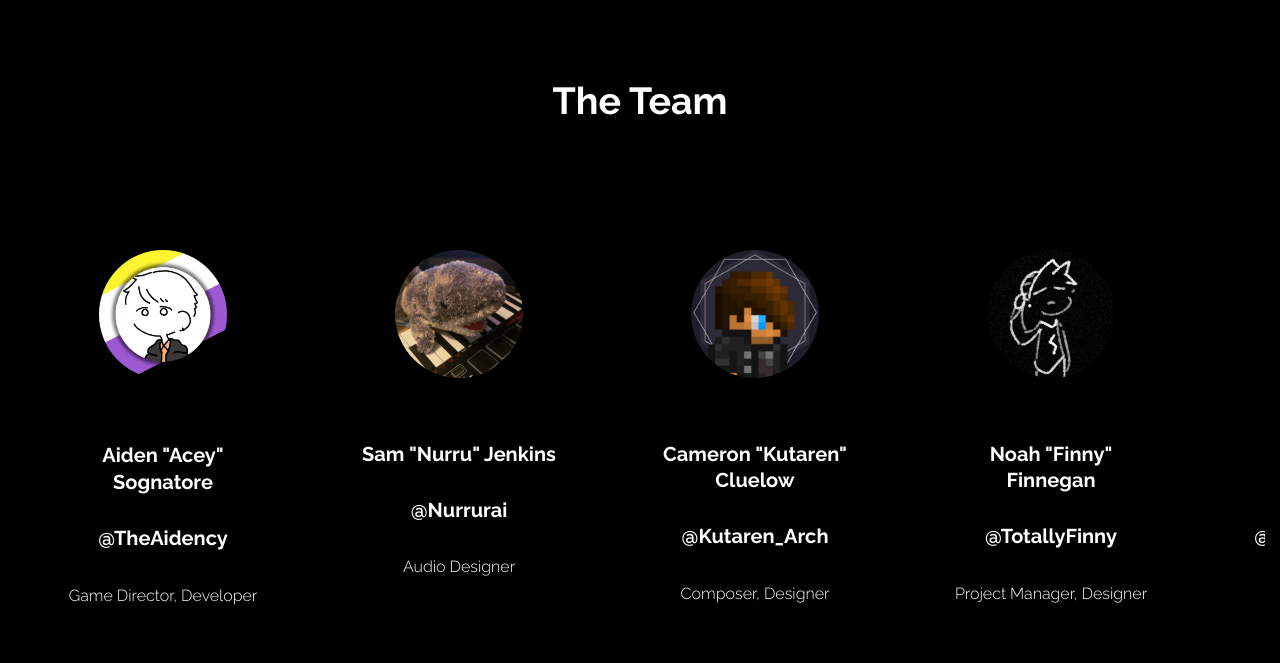
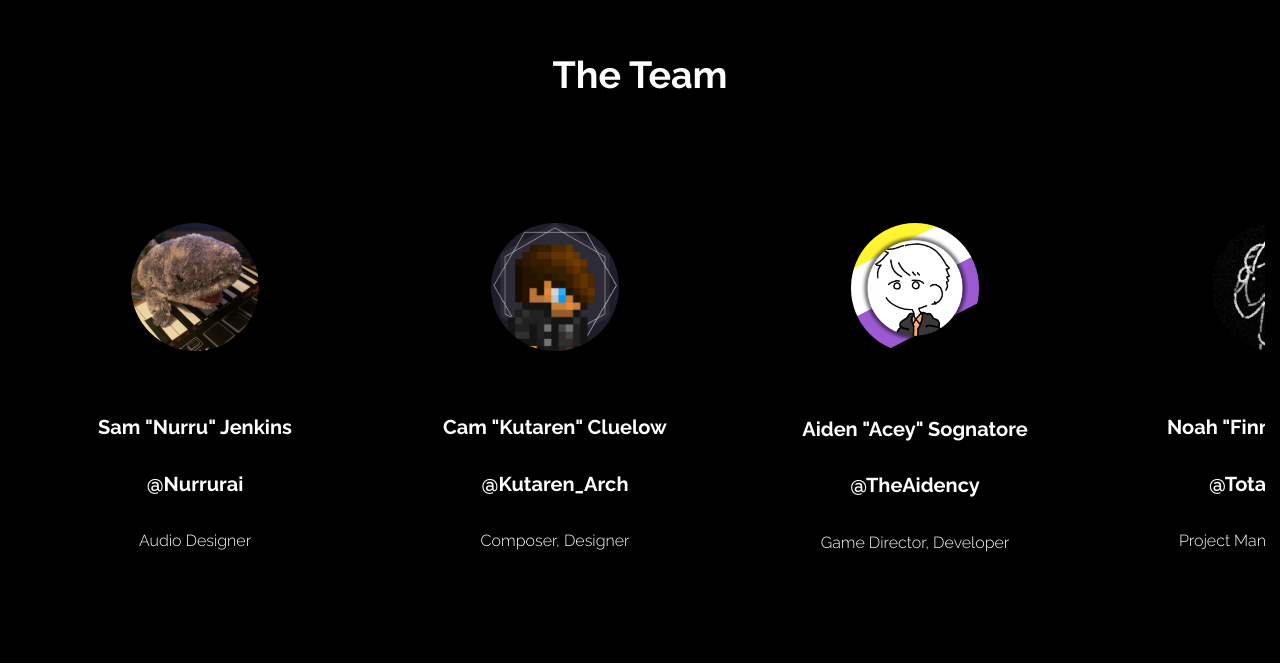
Before and after one commit to firedreamer/firedreamer.github.io, a plain HTML site: page fdr-about-index.html in a window 1280 px wide. Shown: the part 1469-2132 px from the top of the page. Drawn offline with nearby package versions, Linux system fonts and the light colour scheme.

Commit message:
Update fdr-about-index.html

```diff
--- a/fdr-about-index.html
+++ b/fdr-about-index.html
@@ -117,7 +117,7 @@ html {
                 </div>
                 <p class="text-center">We believe in the adage, "If you love something, set it free." Firedreamer has a very permissive
                   IP policy, and we highly encourage modding, fanfiction and nods/references!
-                </p><br>
+                </p>
             </div>
           </div>
 
@@ -142,18 +142,9 @@ html {
         <section class="row tm-testimonials-section">
             <div class="col-12 tm-carousel slick-initialized slick-slider slick-dotted">
                 <div class="slick-list draggable"><div class="slick-track" style="opacity: 1; width: 1800px; transform: translate3d(0px, 0px, 0px);">
-                <div class="tm-bg-white-transparent tm-testimonial-box text-center slick-slide slick-current slick-active" data-slick-index="0" aria-hidden="false" style="width: 256px;" tabindex="0" role="tabpanel" id="slick-slide00" aria-describedby="slick-slide-control00">
-                  <div class="tm-person-img-container">
-                      <center><img class="tm-pimg" src="img/AceyPride.png" alt="Acey" class="img-fluid mx-auto" width="128px"></center>
-                  </div>
-                  <h3 class="tm-about-name ">Aiden "Acey" Sognatore</h3>
-                  <h3 class="tm-about-name"><a href="https://www.twitter.com/TheAidency" tabindex="0">@TheAidency</a></h3>
-                  <p class="tm-about-description">
-                    Game Director, Developer
-                  </p>
-                </div>
 
-                     <div class="tm-bg-white-transparent tm-testimonial-box text-center slick-slide slick-active" data-slick-index="1" aria-hidden="false" style="width: 256px;" tabindex="0" role="tabpanel" id="slick-slide01">
+
+                     <div class="tm-bg-white-transparent tm-testimonial-box text-center slick-slide slick-active" data-slick-index="1" aria-hidden="false" style="width: 320px;" tabindex="0" role="tabpanel" id="slick-slide01">
                   <div class="tm-person-img-container">
                     <center><img class="tm-pimg" src="img/Mushark.jpg" alt="Nurru" class="img-fluid mx-auto" width="128px"></center>
                   </div>
@@ -166,18 +157,29 @@ html {
 
 
 
-                    <div class="tm-bg-white-transparent tm-testimonial-box text-center slick-slide slick-active" data-slick-index="1" aria-hidden="false" style="width: 256px;" tabindex="0" role="tabpanel" id="slick-slide01">
+                    <div class="tm-bg-white-transparent tm-testimonial-box text-center slick-slide slick-active" data-slick-index="1" aria-hidden="false" style="width: 320px;" tabindex="0" role="tabpanel" id="slick-slide01">
                   <div class="tm-person-img-container">
                     <center><img class="tm-pimg" src="img/Kutaren.png" alt="Kutaren" class="img-fluid mx-auto" width="128px"></center>
                   </div>
-                  <h3 class="tm-about-name ">Cameron "Kutaren" Cluelow</h3>
+                  <h3 class="tm-about-name ">Cam "Kutaren" Cluelow</h3>
                   <h3 class="tm-about-name"><a href="https://www.twitter.com/Kutaren_Arch" tabindex="0">@Kutaren_Arch</a></h3>
                   <p class="tm-about-description">
                     Composer, Designer
                   </p>
                 </div>
 
-                   <div class="tm-bg-white-transparent tm-testimonial-box text-center slick-slide slick-active" data-slick-index="1" aria-hidden="false" style="width: 256px;" tabindex="0" role="tabpanel" id="slick-slide01">
+                    <div class="tm-bg-white-transparent tm-testimonial-box text-center slick-slide slick-current slick-active" data-slick-index="0" aria-hidden="false" style="width: 320px;" tabindex="0" role="tabpanel" id="slick-slide00" aria-describedby="slick-slide-control00">
+                  <div class="tm-person-img-container">
+                      <center><img class="tm-pimg" src="img/AceyPride.png" alt="Acey" class="img-fluid mx-auto" width="128px"></center>
+                  </div>
+                  <h3 class="tm-about-name ">Aiden "Acey" Sognatore</h3>
+                  <h3 class="tm-about-name"><a href="https://www.twitter.com/TheAidency" tabindex="0">@TheAidency</a></h3>
+                  <p class="tm-about-description">
+                    Game Director, Developer
+                  </p>
+                </div>
+
+                   <div class="tm-bg-white-transparent tm-testimonial-box text-center slick-slide slick-active" data-slick-index="1" aria-hidden="false" style="width: 320px;" tabindex="0" role="tabpanel" id="slick-slide01">
                   <div class="tm-person-img-container">
                     <center><img class="tm-pimg" src="img/Finny.png" alt="Acey" class="img-fluid mx-auto" width="128px"></center>
                   </div>
@@ -188,11 +190,11 @@ html {
                   </p>
                 </div>
 
-                    <div class="tm-bg-white-transparent tm-testimonial-box text-center slick-slide slick-active" data-slick-index="1" aria-hidden="false" style="width: 256px;" tabindex="0" role="tabpanel" id="slick-slide01">
+                    <div class="tm-bg-white-transparent tm-testimonial-box text-center slick-slide slick-active" data-slick-index="1" aria-hidden="false" style="width: 320px;" tabindex="0" role="tabpanel" id="slick-slide01">
                   <div class="tm-person-img-container">
                     <center><img class="tm-pimg" src="img/Andy.jpg" alt="Acey" class="img-fluid mx-auto" width="128px"></center>
                   </div>
-                  <h3 class="tm-about-name ">Andrew Walker</h3><br>
+                  <h3 class="tm-about-name ">Andrew Walker</h3>
                   <h3 class="tm-about-name"><a href="https://www.twitter.com/andrewthewalker" tabindex="0">@andrewthewalker</a></h3>
                   <p class="tm-about-description">
                     Art Director
```
